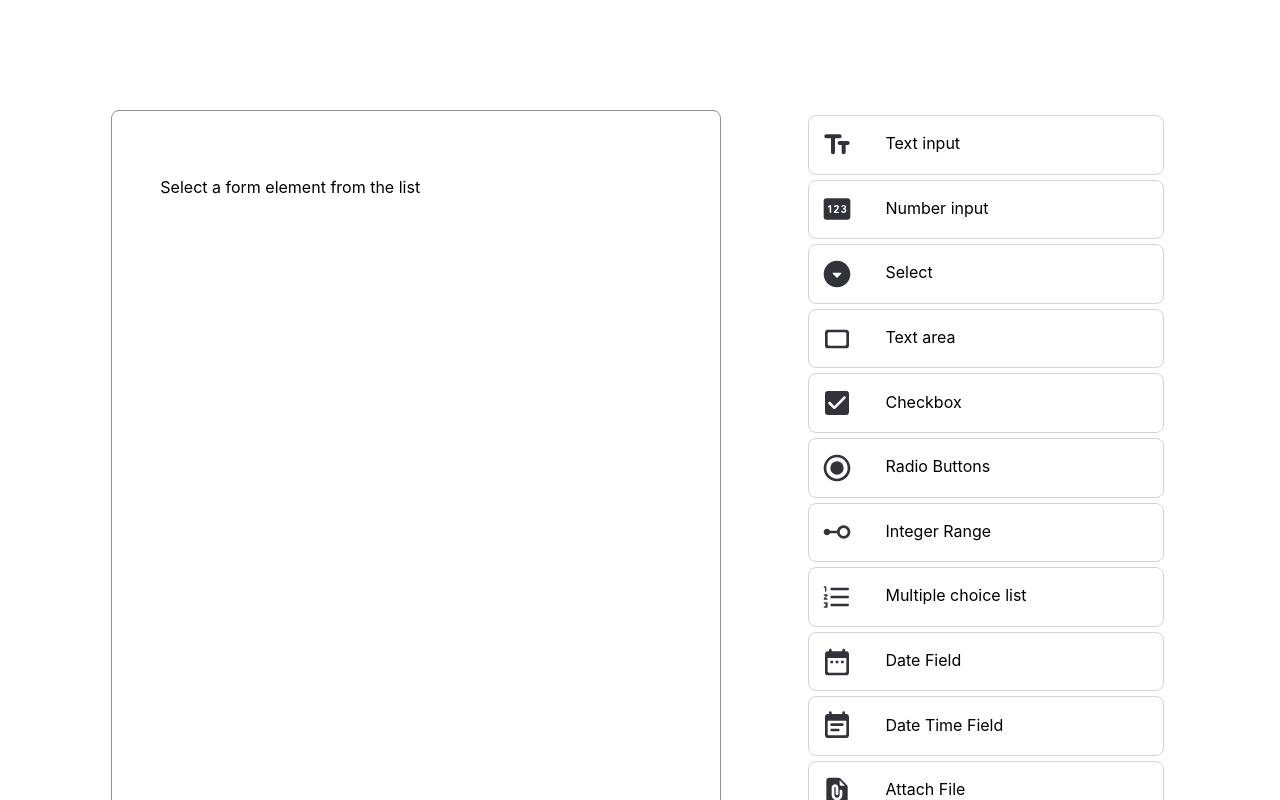
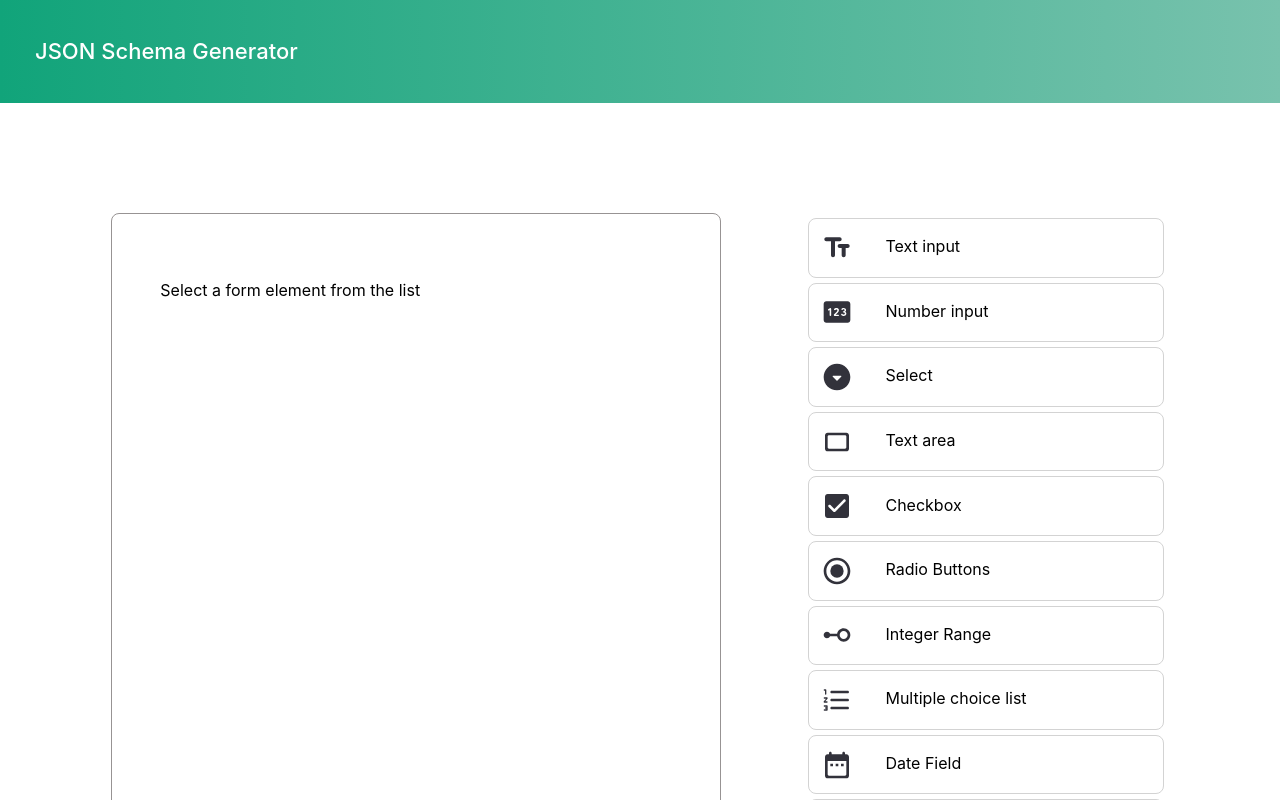
Before and after one commit to Neelam618/rjsf-generator, a React (Create React App) app: page / in a window 1280 px wide. Shown: the top 800 px of the page. Built offline with nearby package versions, Linux system fonts and the light colour scheme.

Commit message:
added header

```diff
--- a/src/App.js
+++ b/src/App.js
@@ -1,18 +1,13 @@
 import React from 'react';
 import FormBuilder from "./components/FormBuilder";
-import Navbar from 'navbar-innerkore'
-import 'navbar-innerkore/dist/index.css'
-import Footer from 'footer-innerkore'
-import 'footer-innerkore/dist/index.css'
-
+import Header from './components/Header'
 
 function App() {
 
   return (
     <div >
-      {/* <Navbar /> */}
+      <Header />
       <FormBuilder />
-      {/* <Footer /> */}
     </div>
   );
 }
--- /dev/null
+++ b/src/components/Header.js
@@ -0,0 +1,9 @@
+import React from 'react'
+
+function Header() {
+    return (
+        <div className='title'>JSON Schema Generator</div>
+    )
+}
+
+export default Header
--- a/src/components/styles.css
+++ b/src/components/styles.css
@@ -2,6 +2,14 @@ body {
     font-weight: 500;
     /* background: #ccbecf96; */
     color: black;
+}
+
+/* Header */
+.title {
+    background-image: linear-gradient(to right, #11a47a, #78c2ad);
+    color: #fff;
+    padding: 35px;
+    font-size: 22px;
 }
 
 /* Formviewer */
```
